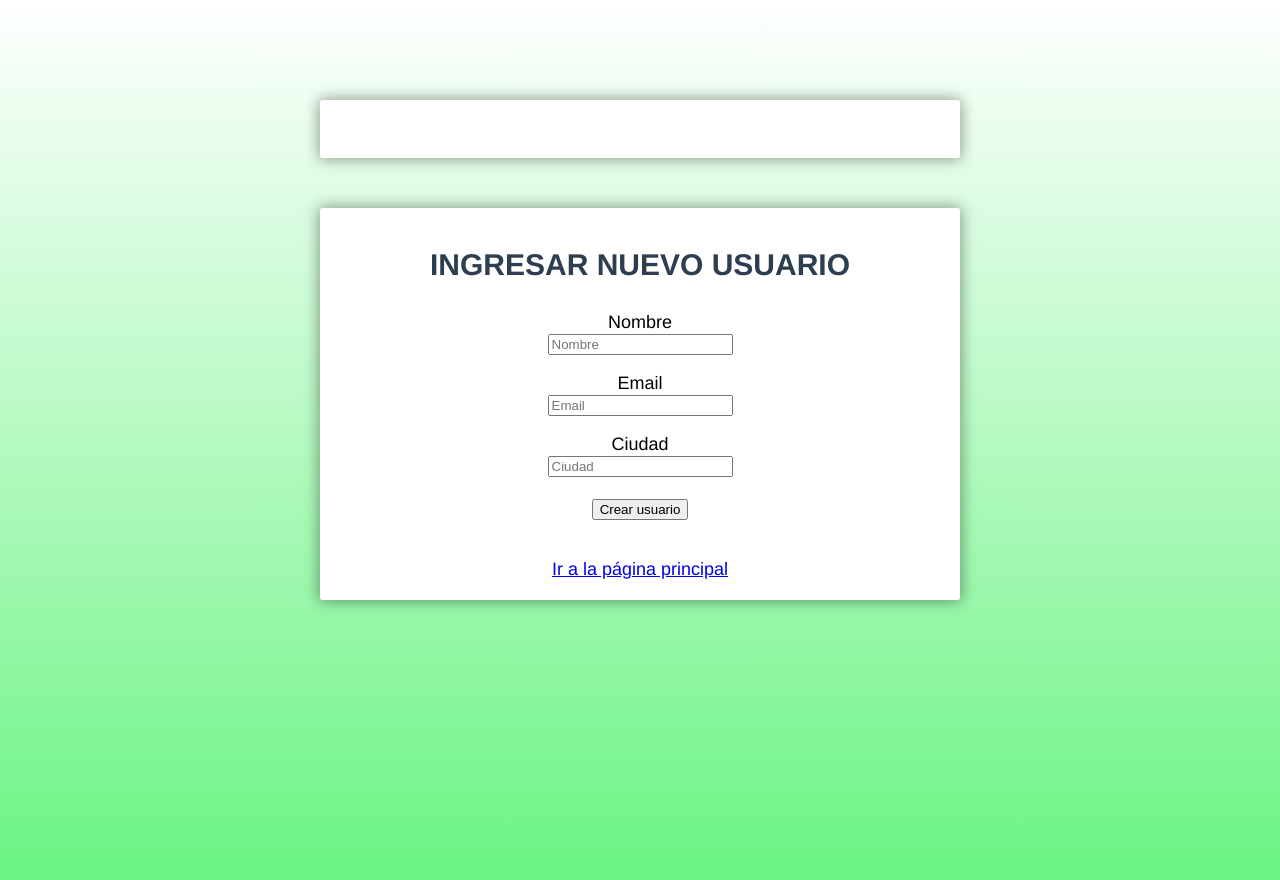
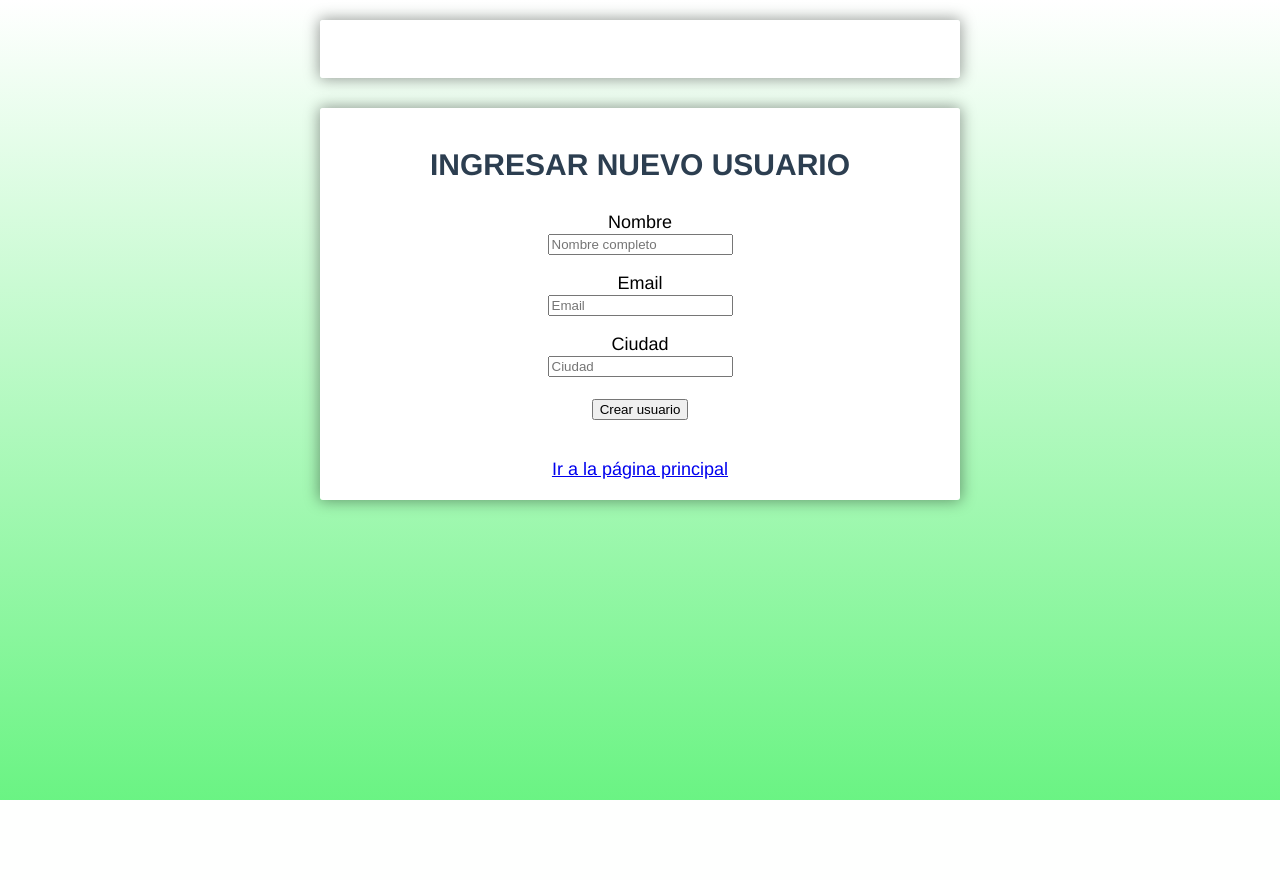
Before and after one commit to jcgonzalezb/user_registration_web_app, a Flask app: page /new_user in a window 1280 px wide. After the commit the page ends 800 px from the top, so only its background shows below. Run offline with Flask 2, Linux system fonts and the light colour scheme.

Commit message:
format fixed

```diff
--- a/templates/new_user.html
+++ b/templates/new_user.html
@@ -3,7 +3,7 @@
     <head>
         <style>
             html {
-                height: 110%;
+                height: 100%;
                 /*Image only BG fallback*/
                 display: flex;
                 justify-content: center;
@@ -24,7 +24,7 @@
 
             div.container {
                 max-width: 1000px;
-                margin-top: 50px;
+                margin-top: 10px;
                 margin-bottom: 30px;
                 margin-left: auto;
                 margin-right: auto;
@@ -34,7 +34,7 @@
             /*form styles*/
             #msform {
                 width: 800px;
-                margin: 50px auto;
+                margin: 10px auto;
                 text-align: center;
                 position: relative;
             }
@@ -96,7 +96,7 @@
                 <p></p>
 
                 {{ form.name.label() }}<br>
-                {{ form.name(class="form-control", placeholder="Nombre") }}</br>
+                {{ form.name(class="form-control", placeholder="Nombre completo") }}</br>
                 <p></p>
                 {{ form.email.label() }}<br>
                 {{ form.email(class="form-control", placeholder="Email") }}</br>
```
